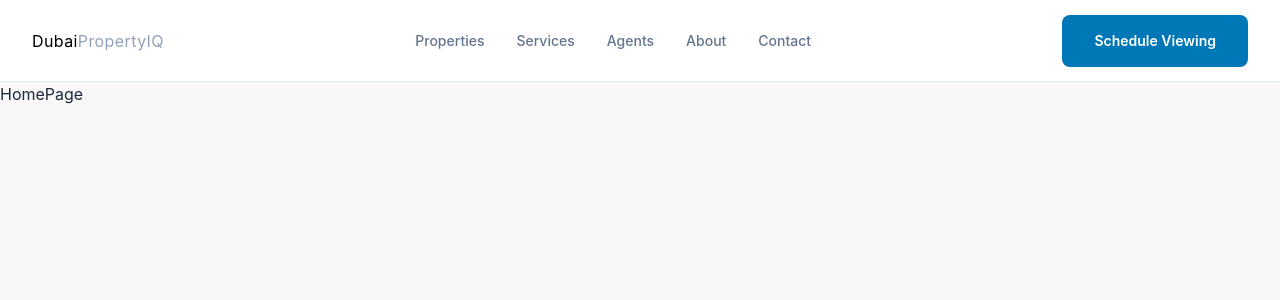
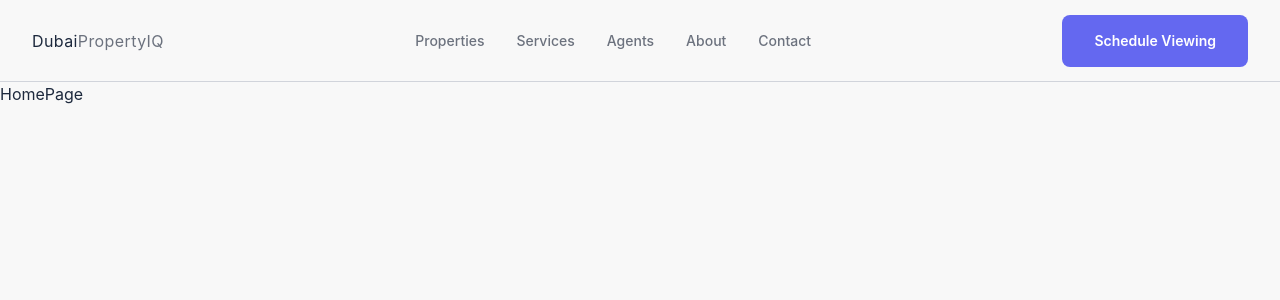
Before and after one commit to akshayfanatic/dubaipropertyIQ, a Next.js app: page / in a window 1280 px wide. Shown: the top 300 px of the page. Built offline with nearby package versions, Linux system fonts and the light colour scheme.

Commit message:
style(Header): Fix Issue Regarding Style In Header Following Consistent Design System

```diff
--- a/components/layout/Header.tsx
+++ b/components/layout/Header.tsx
@@ -45,7 +45,7 @@ export default function Header({ logo, navItems = defaultNavItems, ctaButton, st
   const ctaLabel = ctaButton?.label ?? 'Schedule Viewing';
 
   return (
-    <header className={cn('w-full border-b border-slate-200 bg-white/90 backdrop-blur-sm', sticky && 'sticky top-0 z-50')}>
+    <header className={cn('w-full border-b border-border bg-background/90 backdrop-blur-sm', sticky && 'sticky top-0 z-50')}>
       <div className="container mx-auto flex h-20.25 items-center justify-between px-4 lg:px-8">
         {/* Logo - Left */}
         <Link href={logoHref} className="flex items-center gap-0.5">
@@ -53,8 +53,8 @@ export default function Header({ logo, navItems = defaultNavItems, ctaButton, st
             <Image src={logoSrc} alt={logoAlt} width={120} height={32} className="h-8 w-auto" />
           ) : (
             <span className="text-base font-normal tracking-wide">
-              <span className="text-black">Dubai</span>
-              <span className="text-slate-400">PropertyIQ</span>
+              <span className="text-foreground">Dubai</span>
+              <span className="text-muted-foreground">PropertyIQ</span>
             </span>
           )}
         </Link>
@@ -62,7 +62,7 @@ export default function Header({ logo, navItems = defaultNavItems, ctaButton, st
         {/* Navigation - Center (Desktop) */}
         <nav className="hidden md:flex items-center gap-8">
           {navItems.map((item) => (
-            <Link key={item.href} href={item.href} className={cn('text-sm font-medium transition-colors hover:text-slate-900', pathname === item.href ? 'text-slate-900' : 'text-slate-500')}>
+            <Link key={item.href} href={item.href} className={cn('text-sm font-medium transition-colors hover:text-foreground', pathname === item.href ? 'text-foreground' : 'text-muted-foreground')}>
               {item.label}
             </Link>
           ))}
@@ -71,11 +71,11 @@ export default function Header({ logo, navItems = defaultNavItems, ctaButton, st
         {/* CTA Button - Right (Desktop) */}
         <div className="hidden md:block">
           {ctaButton?.href ? (
-            <Button className="h-13 rounded-lg bg-[#0077B6] px-8 py-4 text-sm font-semibold text-white hover:bg-[#0066A0]" asChild>
+            <Button className="h-13 rounded-lg bg-primary px-8 py-4 text-sm font-semibold text-primary-foreground hover:bg-primary/90" asChild>
               <Link href={ctaButton.href}>{ctaLabel}</Link>
             </Button>
           ) : (
-            <Button className="h-13 rounded-lg bg-[#0077B6] px-8 py-4 text-sm font-semibold text-white hover:bg-[#0066A0]" onClick={ctaButton?.onClick}>
+            <Button className="h-13 rounded-lg bg-primary px-8 py-4 text-sm font-semibold text-primary-foreground hover:bg-primary/90" onClick={ctaButton?.onClick}>
               {ctaLabel}
             </Button>
           )}
@@ -93,17 +93,17 @@ export default function Header({ logo, navItems = defaultNavItems, ctaButton, st
             <SheetContent side="right" className="w-75 sm:w-100">
               <nav className="flex flex-col gap-4 mt-8">
                 {navItems.map((item) => (
-                  <Link key={item.href} href={item.href} className={cn('text-lg font-medium transition-colors hover:text-slate-900', pathname === item.href ? 'text-slate-900' : 'text-slate-500')}>
+                  <Link key={item.href} href={item.href} className={cn('text-lg font-medium transition-colors hover:text-foreground', pathname === item.href ? 'text-foreground' : 'text-muted-foreground')}>
                     {item.label}
                   </Link>
                 ))}
-                <div className="pt-4 border-t border-slate-200 mt-4">
+                <div className="pt-4 border-t border-border mt-4">
                   {ctaButton?.href ? (
-                    <Button className="w-full h-13 rounded-lg bg-[#0077B6] px-8 py-4 text-sm font-semibold text-white hover:bg-[#0066A0]" asChild>
+                    <Button className="w-full h-13 rounded-lg bg-primary px-8 py-4 text-sm font-semibold text-primary-foreground hover:bg-primary/90" asChild>
                       <Link href={ctaButton.href}>{ctaLabel}</Link>
                     </Button>
                   ) : (
-                    <Button className="w-full h-13 rounded-lg bg-[#0077B6] px-8 py-4 text-sm font-semibold text-white hover:bg-[#0066A0]" onClick={ctaButton?.onClick}>
+                    <Button className="w-full h-13 rounded-lg bg-primary px-8 py-4 text-sm font-semibold text-primary-foreground hover:bg-primary/90" onClick={ctaButton?.onClick}>
                       {ctaLabel}
                     </Button>
                   )}
```
